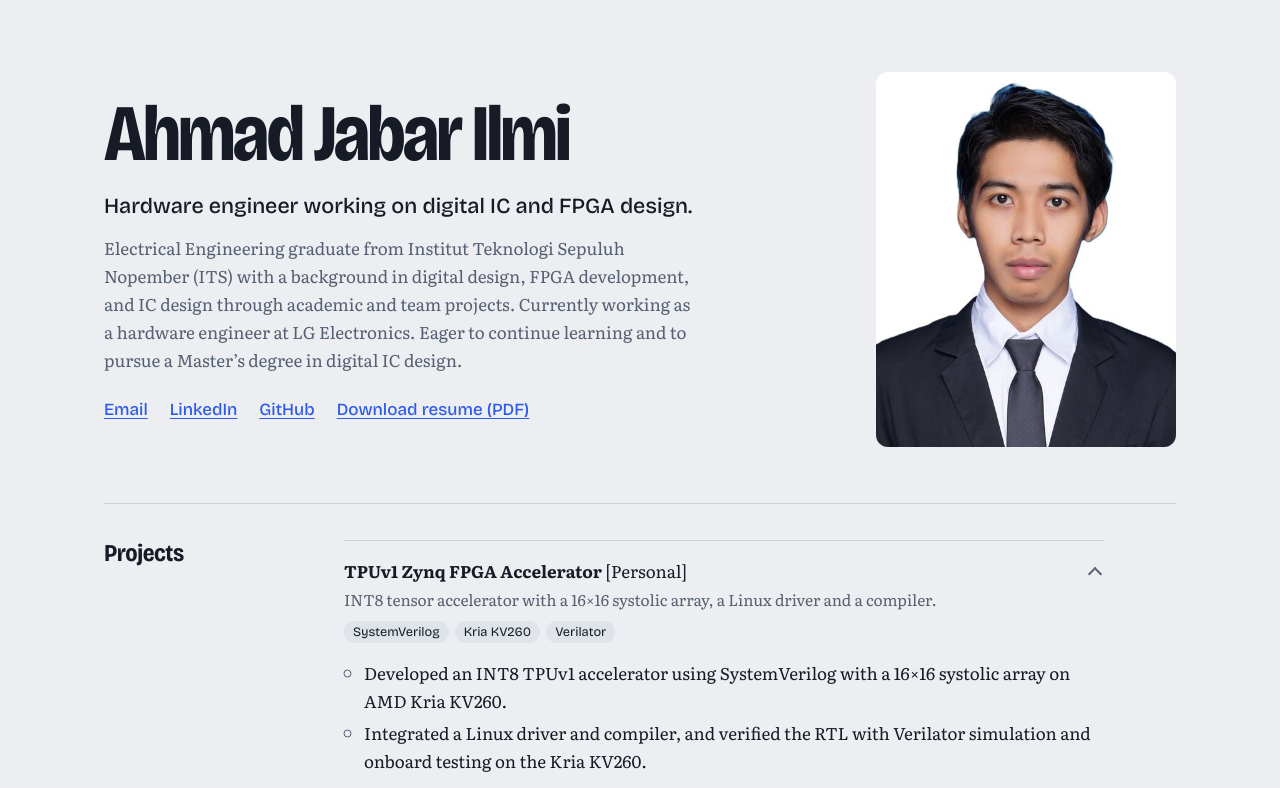
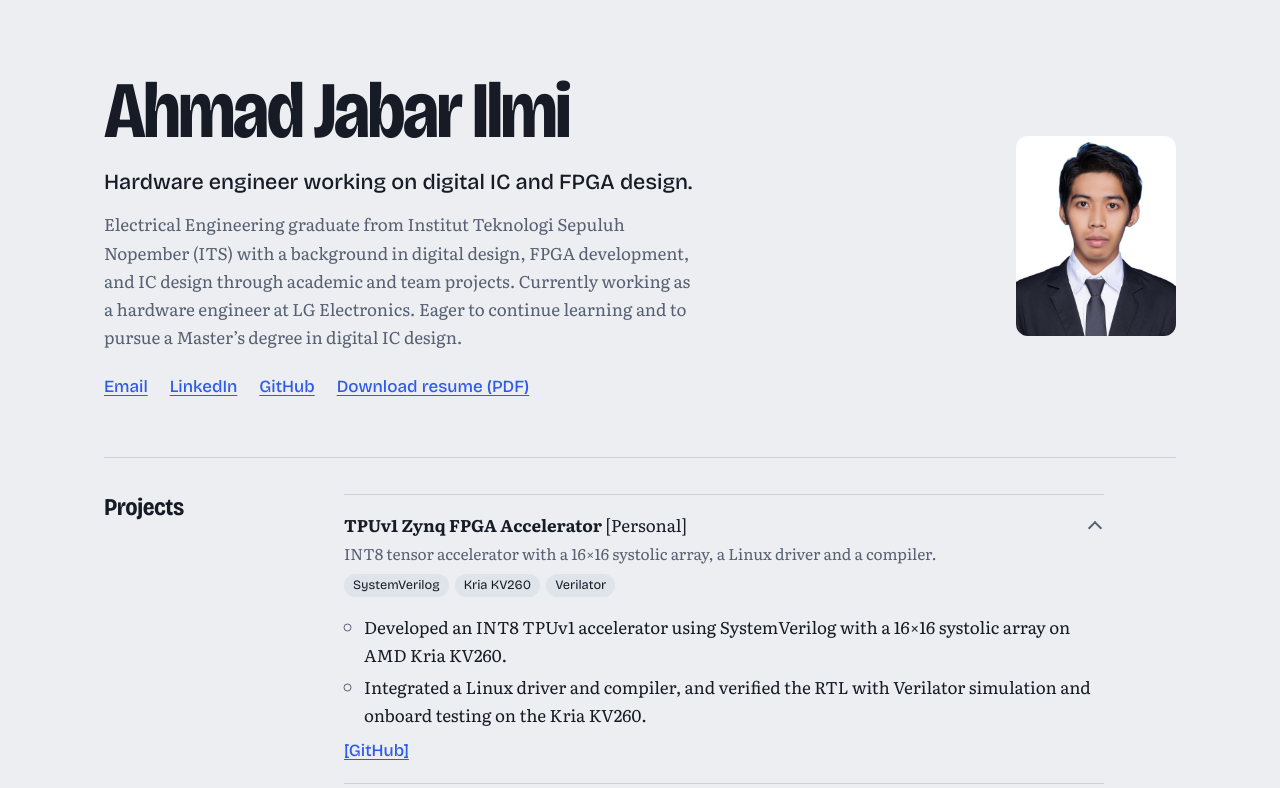
Before and after one commit to ilmiahmad/ilmiahmad.github.io, a Next.js app: page / in a window 1280 px wide. Shown: the top 788 px of the page. Built offline with nearby package versions, Linux system fonts and the light colour scheme.

Commit message:
Make header photo smaller

```diff
--- a/src/app/globals.css
+++ b/src/app/globals.css
@@ -65,8 +65,8 @@ a:hover { color: var(--poly); }
 /* ---------- Hero ---------- */
 .hero {
   display: grid;
-  grid-template-columns: minmax(0, 1fr) 300px;
-  gap: 64px;
+  grid-template-columns: minmax(0, 1fr) 160px;
+  gap: 56px;
   align-items: center;
   max-width: 1120px;
   margin: 0 auto;
@@ -76,7 +76,7 @@ a:hover { color: var(--poly); }
 .photo {
   display: block;
   width: 100%;
-  max-width: 300px;
+  max-width: 160px;
   aspect-ratio: 4 / 5;
   justify-self: end;
   border-radius: 12px;
@@ -276,7 +276,7 @@ footer p { margin: 0; }
 /* ---------- Small screens ---------- */
 @media (max-width: 860px) {
   .hero { grid-template-columns: 1fr; gap: 28px; padding-top: 40px; }
-  .photo { grid-row: 1; justify-self: start; max-width: 200px; }
+  .photo { grid-row: 1; justify-self: start; max-width: 120px; }
   .block { grid-template-columns: 1fr; gap: 12px; padding: 28px 0 32px; }
   .block > h2 { position: static; }
 }
--- a/src/components/Hero.tsx
+++ b/src/components/Hero.tsx
@@ -21,8 +21,8 @@ export default function Hero() {
         className="photo"
         src={profile.photo}
         alt={`Photo of ${profile.name}`}
-        width={300}
-        height={375}
+        width={160}
+        height={200}
       />
     </header>
   );
```
